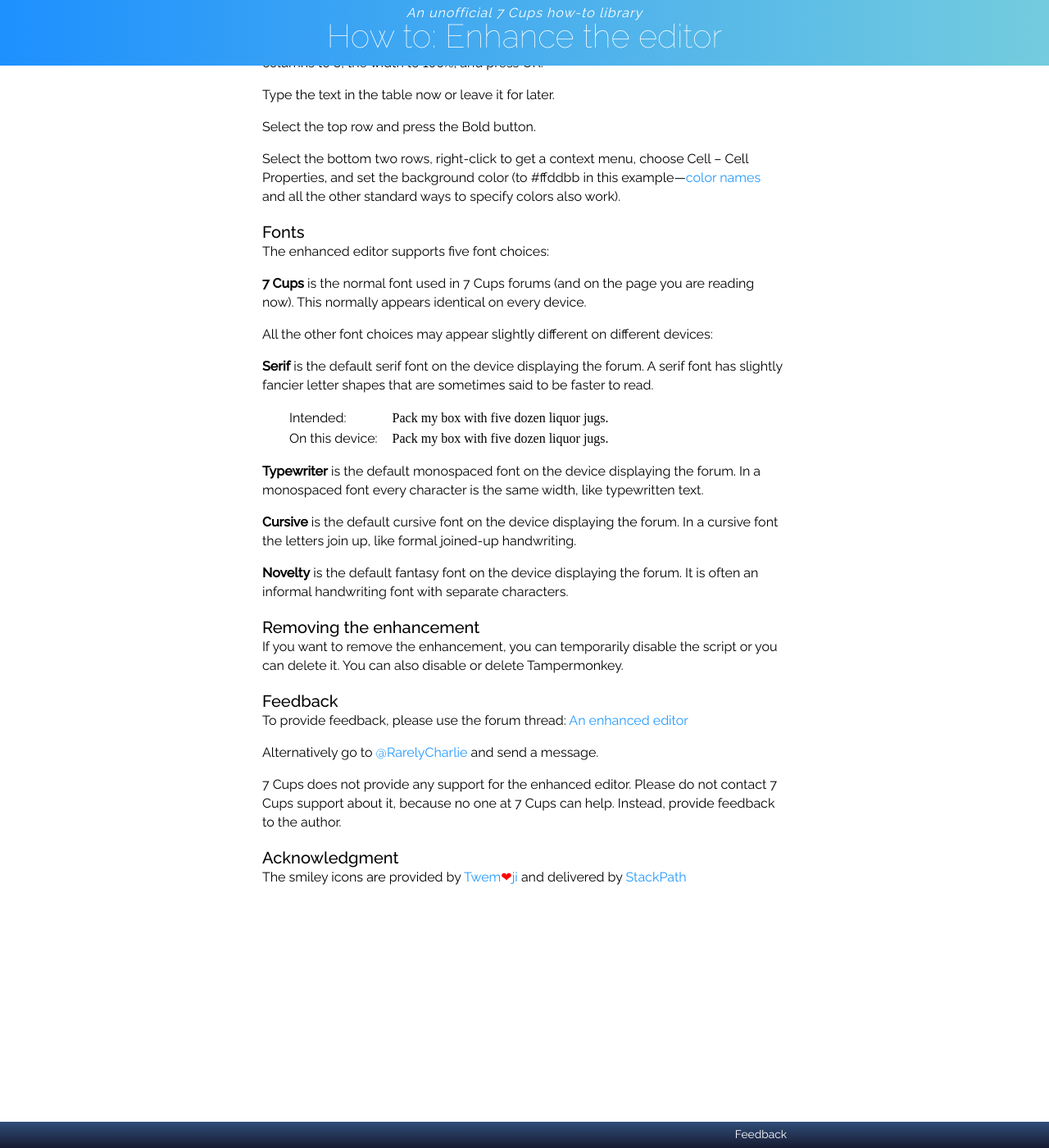
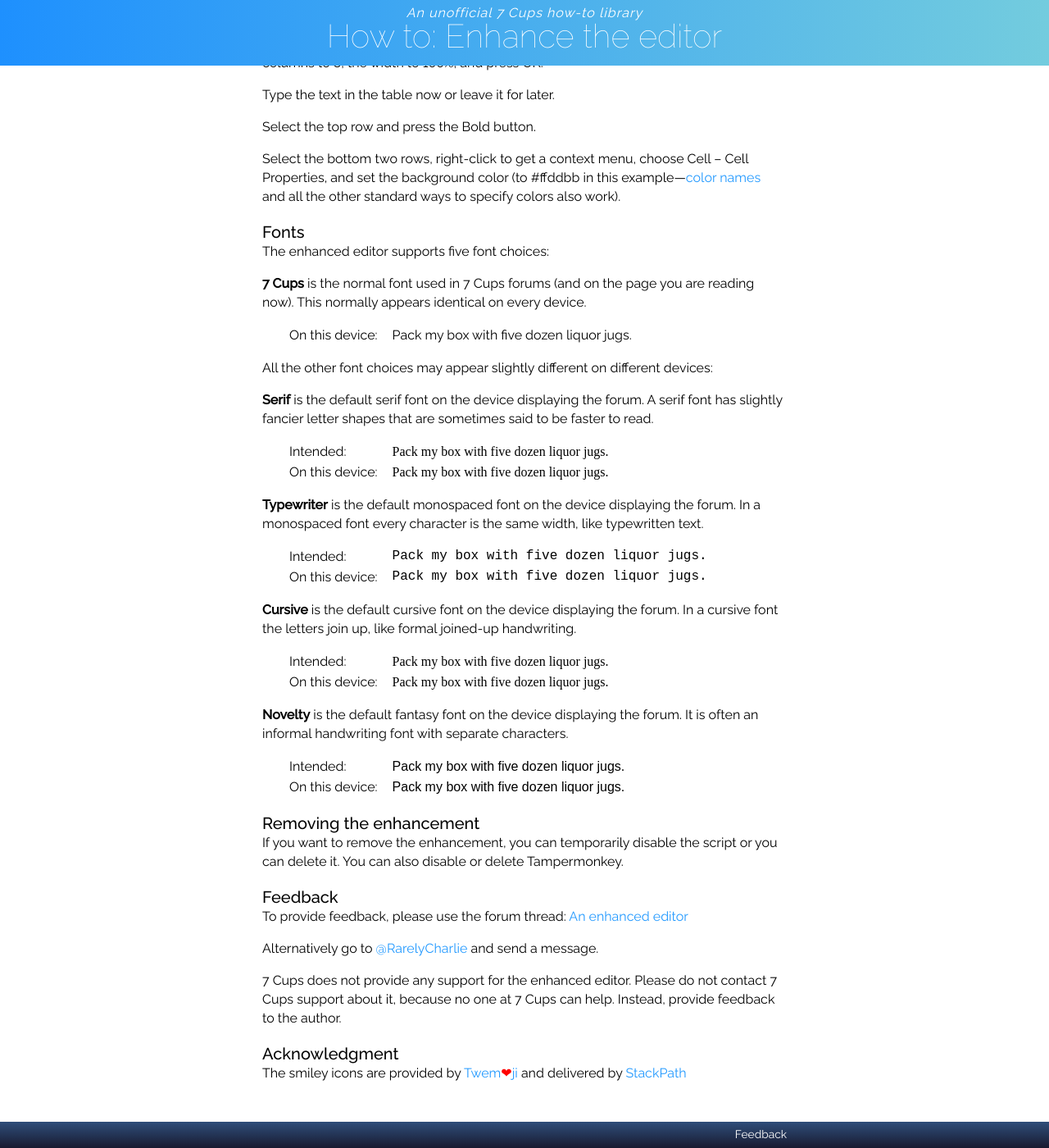
Before and after one commit to RarelyCharlie/rarelycharlie.github.io, a Jekyll site: the page built from _draft/editor.md, in a window 1280 px wide and 1400 px high, scrolled down 2019 px. Shown: the whole window at 82% size. Built offline with Jekyll 4.4.1, drawn with Linux system fonts in a browser that asks for light colours.

Commit message:
more tables

```diff
--- a/_draft/editor.md
+++ b/_draft/editor.md
@@ -74,6 +74,10 @@ The enhanced editor supports five font choices:
 
 **7 Cups** is the normal font used in 7 Cups forums (and on the page you are reading now). This normally appears identical on every device.
 
+<table><tbody>
+<tr><td>On this device:</td><td style="font-family:Raleway,sans-serif;">Pack my box with five dozen liquor jugs.</td></tr>
+</tbody></table>
+
 All the other font choices may appear slightly different on different devices:
 
 **Serif** is the default serif font on the device displaying the forum. A serif font has slightly fancier letter shapes that are sometimes said to be faster to read.
@@ -85,9 +89,24 @@ All the other font choices may appear slightly different on different devices:
 
 **Typewriter** is the default monospaced font on the device displaying the forum. In a monospaced font every character is the same width, like typewritten text.
 
+<table><tbody>
+<tr><td>Intended:</td><td style="font-family:monospace;">Pack my box with five dozen liquor jugs.</td></tr>
+<tr><td>On this device:</td><td style="font-family:monospace;">Pack my box with five dozen liquor jugs.</td></tr>
+</tbody></table>
+
 **Cursive** is the default cursive font on the device displaying the forum. In a cursive font the letters join up, like formal joined-up handwriting.
 
+<table><tbody>
+<tr><td>Intended:</td><td style="font-family:cursive;">Pack my box with five dozen liquor jugs.</td></tr>
+<tr><td>On this device:</td><td style="font-family:cursive;">Pack my box with five dozen liquor jugs.</td></tr>
+</tbody></table>
+
 **Novelty** is the default fantasy font on the device displaying the forum. It is often an informal handwriting font with separate characters.
+
+<table><tbody>
+<tr><td>Intended:</td><td style="font-family:fantasy;">Pack my box with five dozen liquor jugs.</td></tr>
+<tr><td>On this device:</td><td style="font-family:fantasy;">Pack my box with five dozen liquor jugs.</td></tr>
+</tbody></table>
 
 ### Removing the enhancement
 If you want to remove the enhancement, you can temporarily disable the script or you can delete it. You can also disable or delete Tampermonkey.
```
